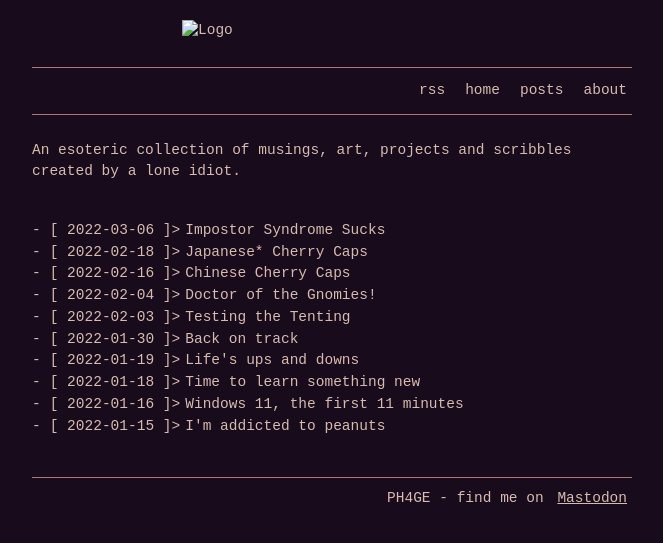
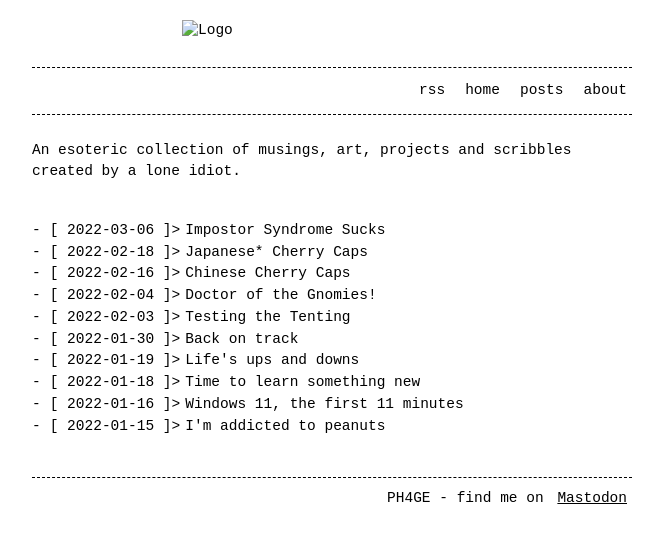
Before and after one commit to PH4GE-ghb/PH4GE-ghb.github.io, a Jekyll site: the page built from index.md, in a window 1280 px wide. Shown: the top 543 px of the page, without its empty margins (308-971 px from the left). Built offline with Jekyll 4.4.1, drawn with Linux system fonts in a browser that asks for light colours.

Commit message:
further theme updates

```diff
--- a/assets/main.scss
+++ b/assets/main.scss
@@ -2,9 +2,9 @@
 # Only the main Sass file needs front matter (the dashes are enough)
 ---
 
-@import "moai";
+@import "light";
 @import "base";
 
 @media (prefers-color-scheme: dark) {
-	@import "moai";
+	@import "dark";
 }
```
